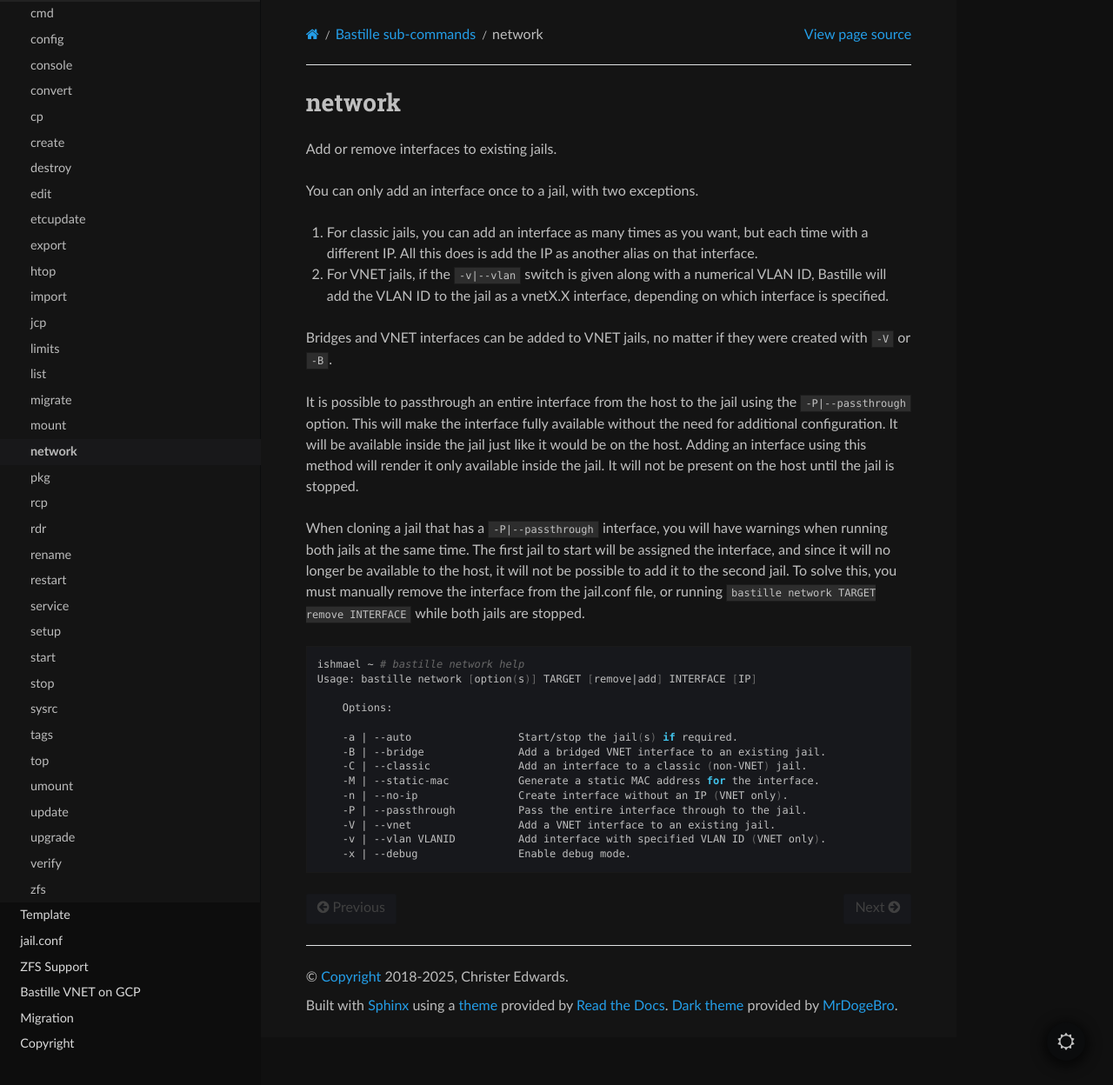
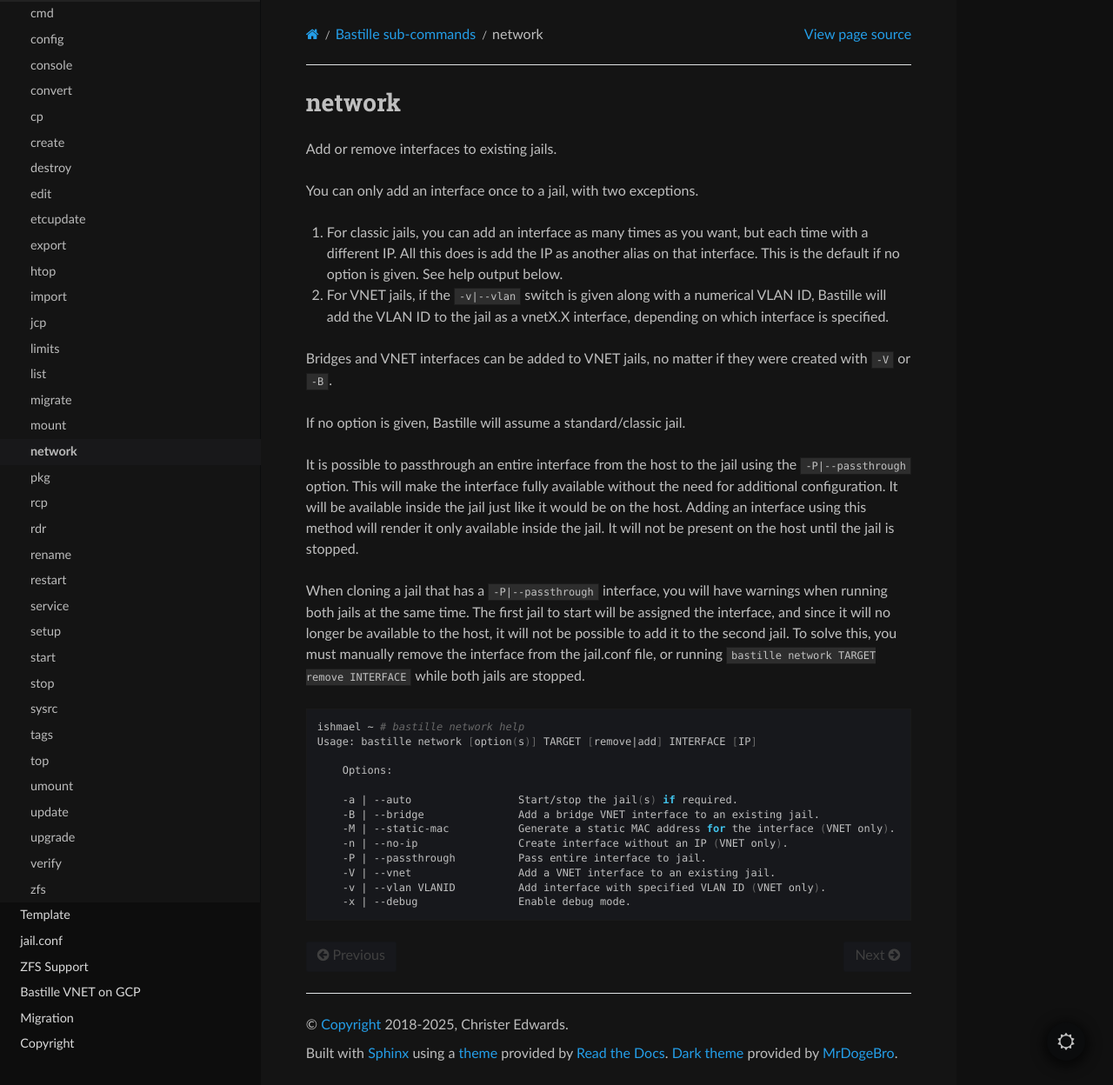
Before and after one commit to BastilleBSD/bastille, a Sphinx documentation site: the page built from docs/chapters/subcommands/network.rst, in a window 1280 px wide and 1248 px high. Shown: the whole window at 87% size. Built offline with Sphinx 7.4.7 and the Read the Docs theme 3.1.0, drawn with Linux system fonts in a browser that asks for light colours.

Commit message:
Update network.rst

```diff
--- a/docs/chapters/subcommands/network.rst
+++ b/docs/chapters/subcommands/network.rst
@@ -7,7 +7,8 @@ You can only add an interface once to a jail, with two exceptions.
 
 1. For classic jails, you can add an interface as many times as you want, but
    each time with a different IP. All this does is add the IP as another alias
-   on that interface.
+   on that interface. This is the default if no option is given. See help output
+   below.
 
 2. For VNET jails, if the ``-v|--vlan`` switch is given along with a numerical
    VLAN ID, Bastille will add the VLAN ID to the jail as a vnetX.X interface,
@@ -15,6 +16,8 @@ You can only add an interface once to a jail, with two exceptions.
 
 Bridges and VNET interfaces can be added to VNET jails, no matter if they were
 created with ``-V`` or ``-B``.
+
+If no option is given, Bastille will assume a standard/classic jail.
 
 It is possible to passthrough an entire interface from the host to the jail
 using the ``-P|--passthrough`` option. This will make the interface fully
@@ -38,11 +41,10 @@ network TARGET remove INTERFACE`` while both jails are stopped.
       Options:
 
       -a | --auto                 Start/stop the jail(s) if required.
-      -B | --bridge               Add a bridged VNET interface to an existing jail.
-      -C | --classic              Add an interface to a classic (non-VNET) jail.
-      -M | --static-mac           Generate a static MAC address for the interface.
+      -B | --bridge               Add a bridge VNET interface to an existing jail.
+      -M | --static-mac           Generate a static MAC address for the interface (VNET only).
       -n | --no-ip                Create interface without an IP (VNET only).
-      -P | --passthrough          Pass the entire interface through to the jail.
+      -P | --passthrough          Pass entire interface to jail.
       -V | --vnet                 Add a VNET interface to an existing jail.
       -v | --vlan VLANID          Add interface with specified VLAN ID (VNET only).
       -x | --debug                Enable debug mode.
```
